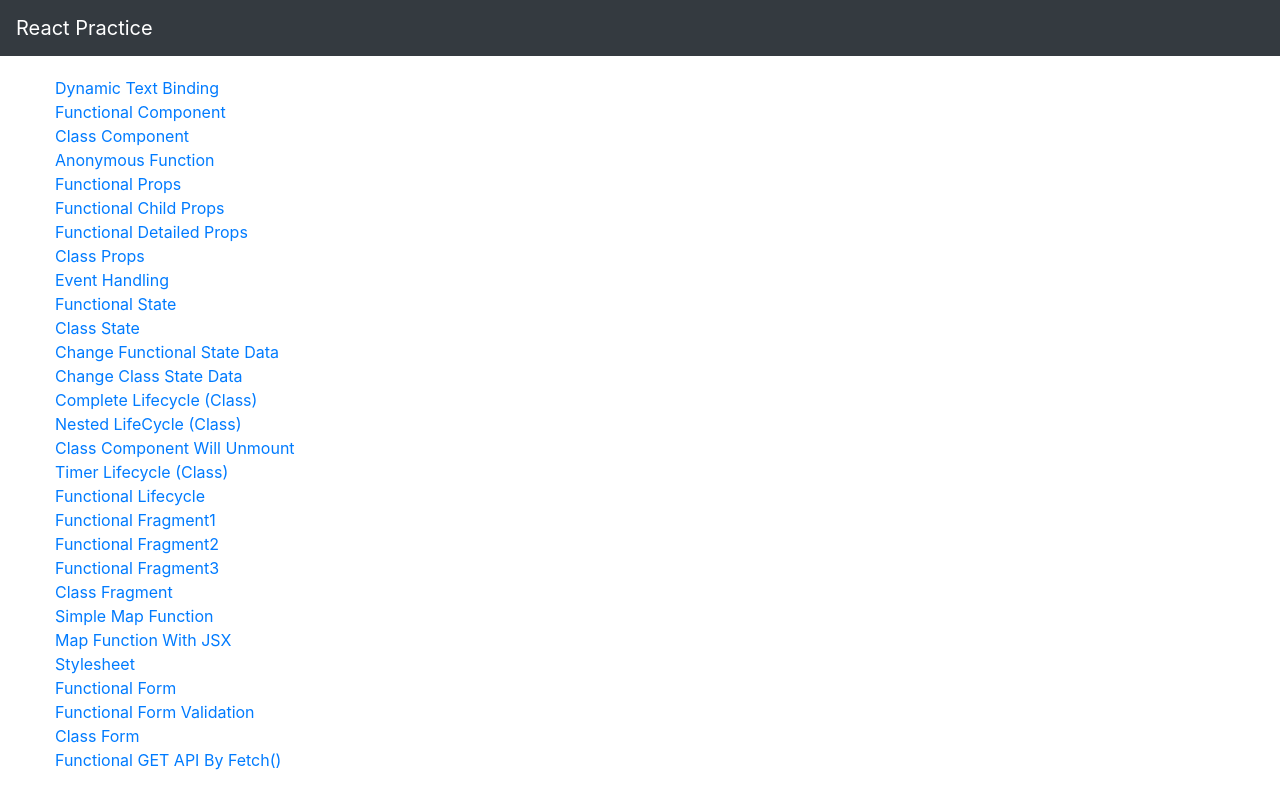
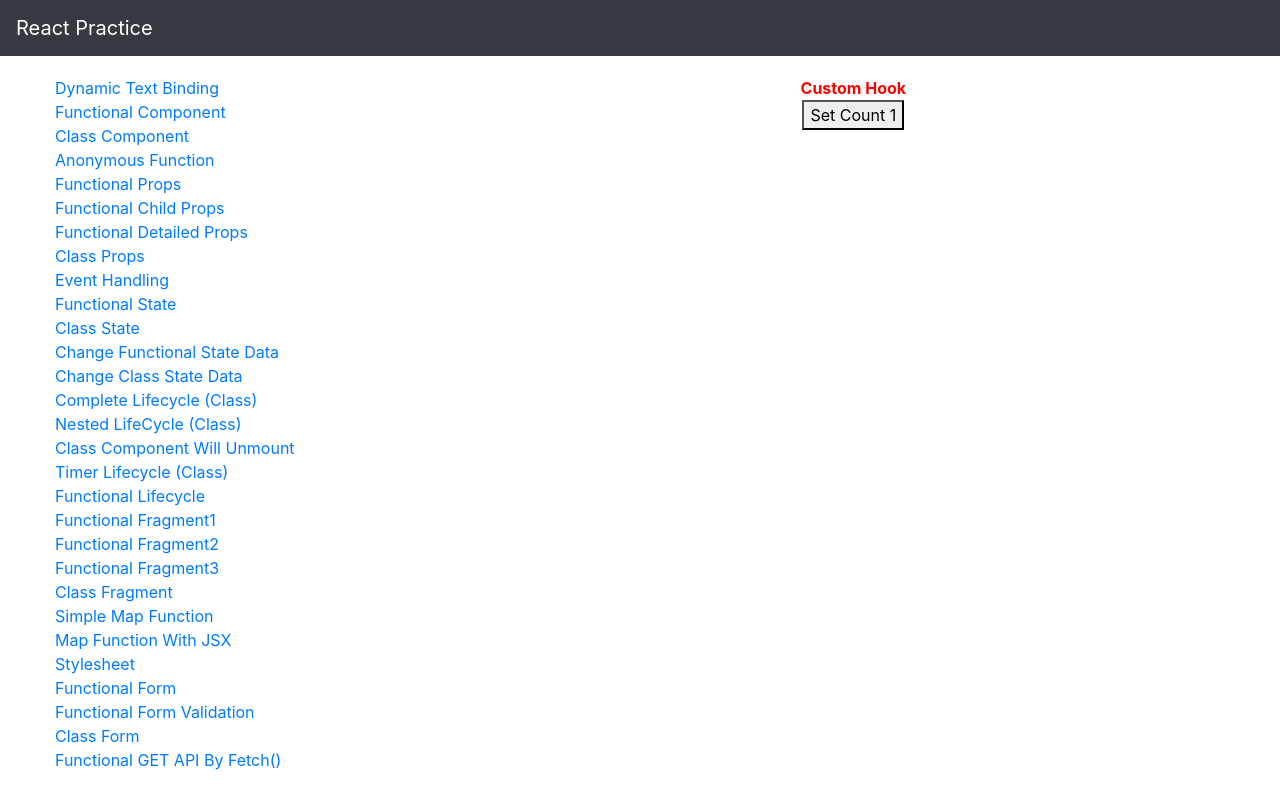
Before and after one commit to sagarninave/reactpractice, a React (Create React App) app: page /custom_hook in a window 1280 px wide. Built offline with nearby package versions, Linux system fonts and the light colour scheme.

Commit message:
custom Hook

```diff
--- a/src/App.js
+++ b/src/App.js
@@ -24,6 +24,7 @@ import ClassPureComponent from './components/PureComponent';
 import FunctionalMemo from './components/Memo';
 import LazyLoading from './components/LazyLoading';
 import PropsTypeCheking from './components/PropsTypeCheking';
+import CustomHook from './components/CustomHook';
 
 function App() {
 
@@ -82,7 +83,7 @@ function App() {
                 <li> <Link to="/uncontrolled_component"> Uncontrolled Component </Link> </li>
                 <li> <Link to="/lazy_loading"> Lazy Loading </Link> </li>
                 <li> <Link to="/props_type_cheking"> Props Type Cheking </Link> </li>
-
+                <li> <Link to="/custom_hook"> Custom Hook </Link> </li>
               </ul>
             </nav>
           </div>
@@ -132,8 +133,7 @@ function App() {
               <Route path="/uncontrolled_component"> <UncontrolledComponent/> </Route>
               <Route path="/lazy_loading"> <LazyLoading/> </Route>
               <Route path="/props_type_cheking"> <PropsTypeCheking/> </Route>
-
-
+              <Route path="/custom_hook"> <CustomHook/> </Route>
             </Switch>
             {/* </ErrorBoundry> */}
           </div>
--- /dev/null
+++ b/src/components/CustomHook.js
@@ -0,0 +1,22 @@
+import React, { useState, useEffect } from 'react';
+
+export function CountHook(props){
+  useEffect(() => {
+    document.title = props
+  })
+}
+
+function CustomHook(){
+
+  const [count, setCount] = useState(1);
+  CountHook(count)
+
+  return(
+    <div>
+      <strong class="heading"> Custom Hook </strong> <br/>
+      <button onClick={() => setCount(count+1)}> Set Count {count} </button>
+    </div>
+  )
+}
+
+export default CustomHook;
```
